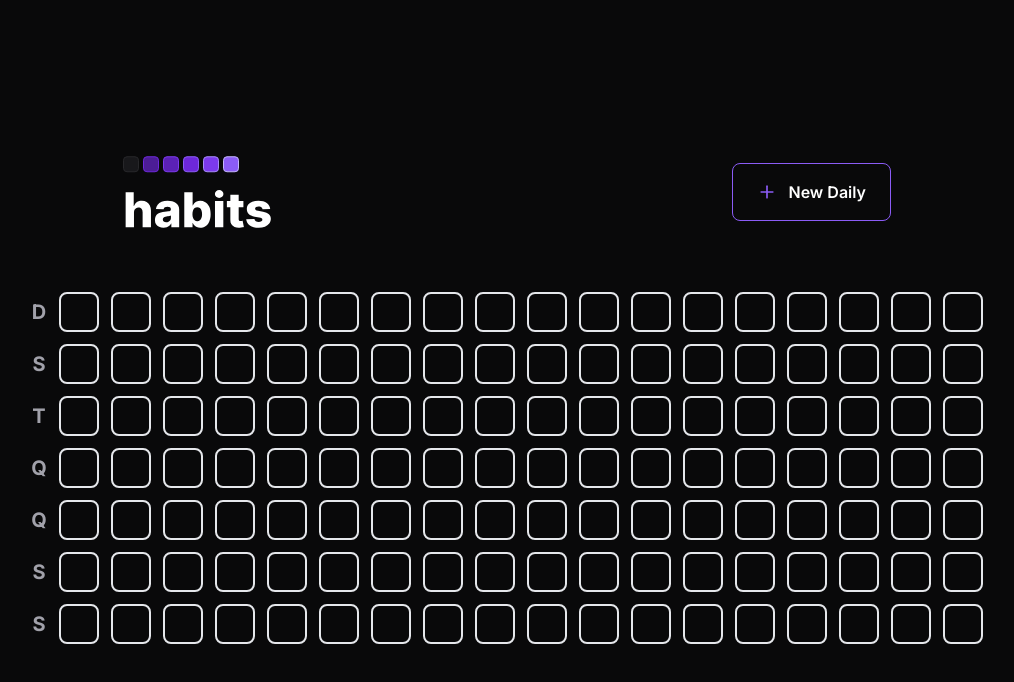
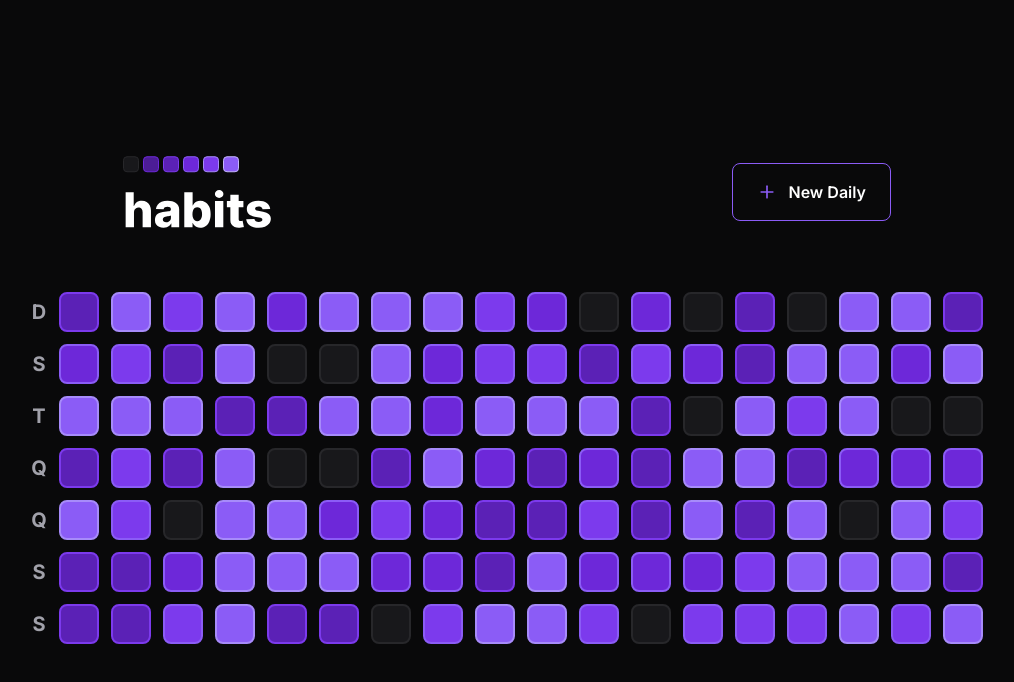
Before and after one commit to ogustavohp/daily, a Next.js app in the folder web/: page / in a window 1280 px wide. Shown: the top 682 px of the page, without its empty margins (133-1147 px from the left). Built offline with nearby package versions, Linux system fonts and the light colour scheme.

Commit message:
update summaryTable component

```diff
--- a/web/src/components/SummaryTable.tsx
+++ b/web/src/components/SummaryTable.tsx
@@ -23,7 +23,11 @@
 
       <div className="grid grid-flow-col grid-rows-7 gap-3 overflow-x-auto">
         {summaryDates.map((date) => (
-          <HabitDay key={date.toString()} />
+          <HabitDay
+            key={date.toString()}
+            amount={5}
+            completed={Math.round(Math.random() * 5)}
+          />
         ))}
         {amountOfDaysToFill > 0 &&
           Array.from({ length: amountOfDaysToFill }).map((_, i) => {
```
